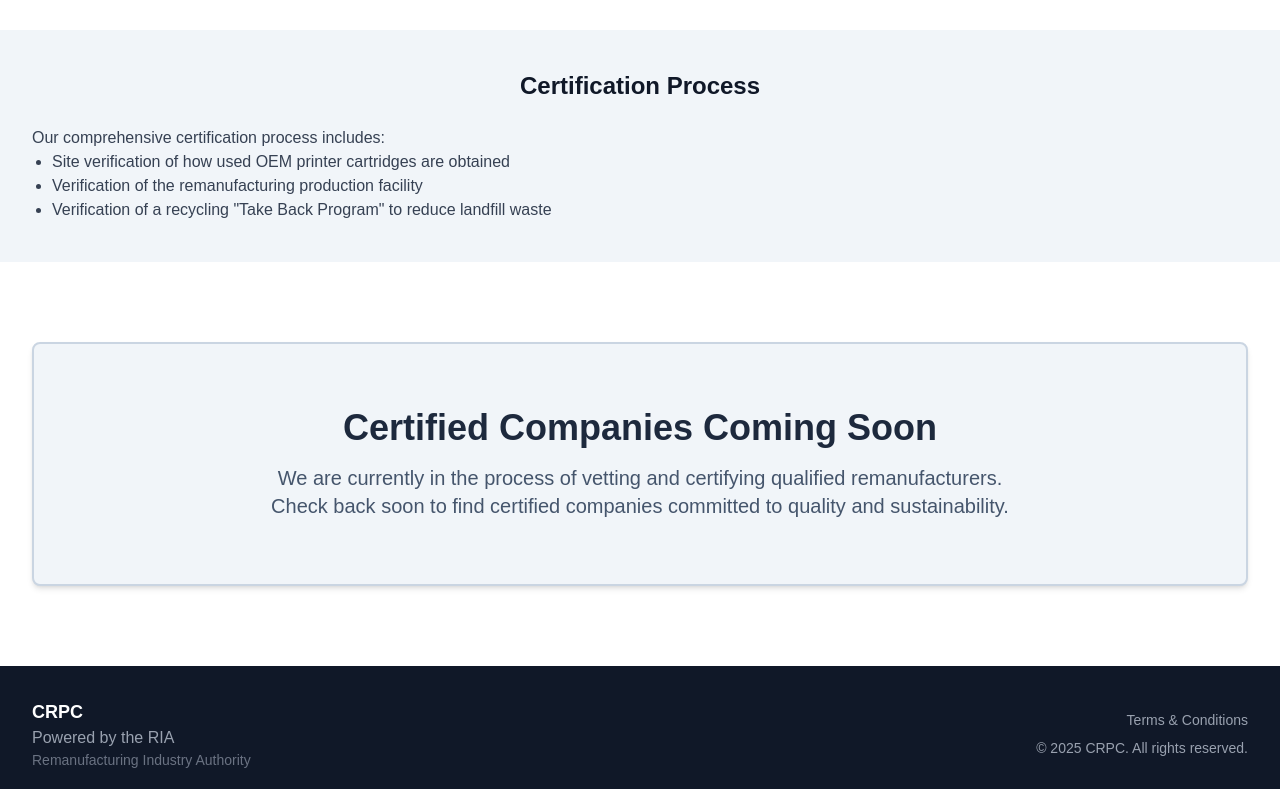
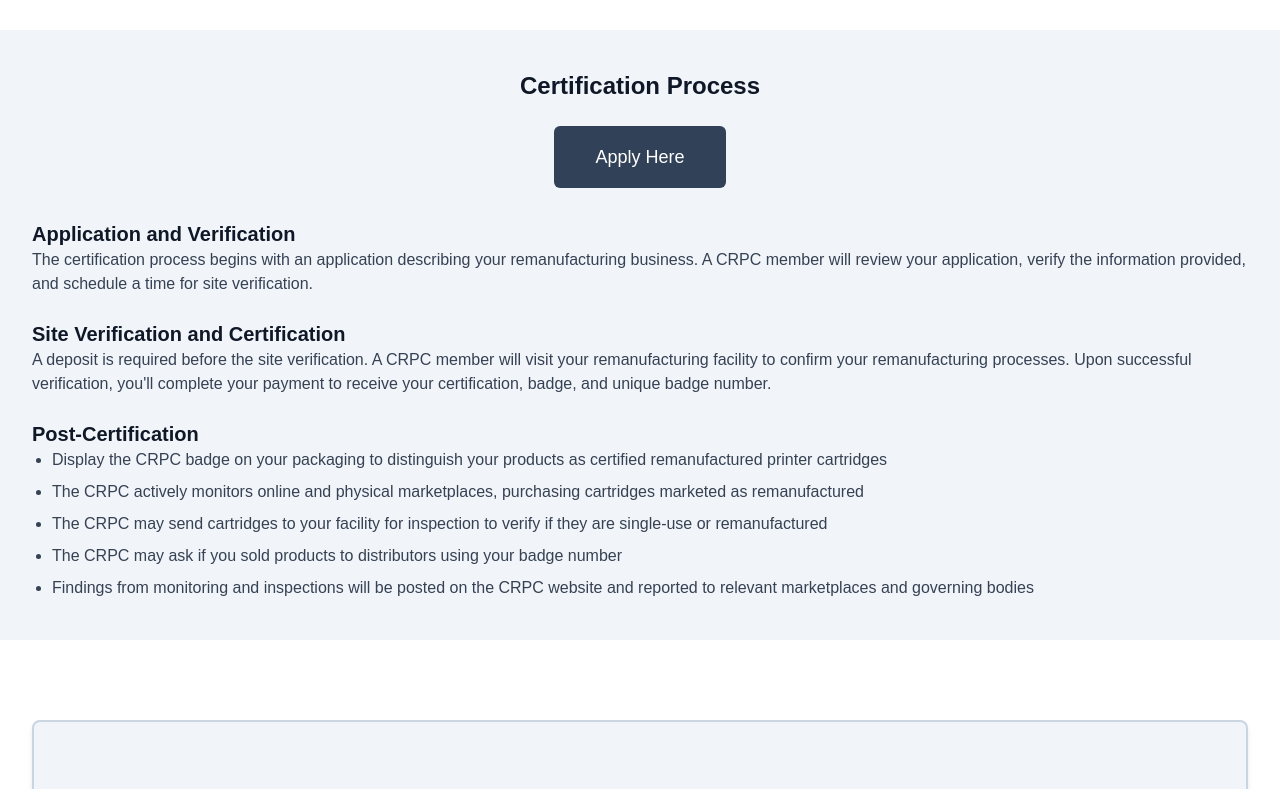
Before and after one commit to correlator/crpc, a Next.js app: page /certified in a window 1280 px wide. Shown: the part 494-1283 px from the top of the page. Built offline with nearby package versions, Linux system fonts and the light colour scheme.

Commit message:
launch cleanup

```diff
--- a/src/app/about/page.tsx
+++ b/src/app/about/page.tsx
@@ -109,16 +109,37 @@
               <div className="w-full">
                 <h3 className="text-white text-2xl font-bold">Scott Hoch</h3>
                 <p className="text-gray-300 font-semibold">Founder &amp; Managing Member</p>
-                <p className="text-gray-200 mt-4">
-                  Scott Hoch brings a wealth of expertise and passion to the CRPC mission. With a Master&apos;s degree in Experimental Physics from Yale University, Scott combines a deep scientific foundation with over 13 years of experience as a seasoned CTO and technology leader building everything from talking coffee machines to internet of things factory monitoring systems. When he discovered the inefficiencies and chaos plaguing the print cartridge remanufacturing industry, Scott felt compelled to act. He has since spearheaded innovative efforts to streamline chip acquisition for remanufacturers and remains a dedicated advocate for the community. Driven by a commitment to sustainability and economic vitality, Scott aims to leave behind a healthier planet and a thriving U.S. workforce for his children and future generations.
-                </p>
-              </div>
-
-              <div className="w-full">
+                <p className="text-gray-200 mt-4"> Scott Hoch brings a unique blend of scientific insight and hands-on innovation to CRPC. With a Master's degree in Experimental Physics from Yale University, Scott has spent over 13 years as a CTO and technology leader, developing everything from IoT-enabled factory systems to AI-driven coffee machines. His journey into the print cartridge remanufacturing space began with a deep dive into its operational inefficiencies and lack of transparency—challenges he felt compelled to address. Scott also led the development of early blockchain-based pilots for supply chain traceability, helping to create new levels of accountability. Passionate about sustainability and local industry, he remains focused on building solutions that support a circular economy and a resilient workforce for future generations. </p>
+                <br></br>
                 <h3 className="text-white text-2xl font-bold">Joseph Bradley</h3>
                 <p className="text-gray-300 font-semibold">Founder &amp; Managing Member</p>
-                <p className="text-gray-200 mt-4">
-                  Joseph Bradley brings a wide variety of experience to the CRPC. From setting up manufacturing plants in the building materials industry, to executive positions at technology companies and building companies in advertising and production Joseph enjoys working with talented people omn hard problems. He believes that a level playing field for competition is critically important in business. Ensuring tight, efficient supply chains with good faith participants is arguably the first step. Joseph looks forward to working within CRPC to develop world class qualification processes and monitoring efforts - ensuring that remanufactured printer cartridges can be trusted by customers everywhere.
+
+<p className="text-gray-200 mt-4"> Joseph Bradley brings decades of diverse business experience to CRPC. He has launched and scaled manufacturing operations in the building materials sector, held executive roles in technology firms, and founded successful ventures in advertising and media production. Joseph holds an MBA from the University of Southern California (USC), where he honed his expertise in competitive strategy and operational systems. He played a key role in integrating blockchain technology into supply chains, where he first met Scott. Joseph is a strong believer in fair competition and sees efficient, trusted supply chains as essential to ethical commerce. At CRPC, he is focused on developing rigorous qualification and monitoring standards to help remanufactured products earn—and keep—customer trust. </p>
+              </div>
+            </div>
+          </div>
+        </div>
+      </div>
+
+      {/* Contact Information section */}
+      <div className="bg-white py-10">
+        <div className="max-w-7xl mx-auto px-4 sm:px-6 lg:px-8">
+          <div className="prose prose-lg mx-auto text-gray-700">
+            <h2 className="text-gray-900 text-2xl font-bold text-center mb-6">Contact Us</h2>
+            <div className="text-center space-y-4">
+              <p className="text-lg">
+                For questions about the certification process, please contact:
+              </p>
+              <div className="space-y-2">
+                <p>
+                  <a href="mailto:scott@thecrpc.com" className="text-slate-700 hover:text-slate-900">
+                    scott@thecrpc.com
+                  </a>
+                </p>
+                <p>
+                  <a href="mailto:joseph@thecrpc.com" className="text-slate-700 hover:text-slate-900">
+                    joseph@thecrpc.com
+                  </a>
                 </p>
               </div>
             </div>
--- a/src/app/certified/page.tsx
+++ b/src/app/certified/page.tsx
@@ -79,14 +79,42 @@
         <div className="max-w-7xl mx-auto px-4 sm:px-6 lg:px-8">
           <div className="prose prose-lg mx-auto text-gray-700">
             <h2 className="text-gray-900 text-2xl font-bold text-center mb-6">Certification Process</h2>
-            <p>
-              Our comprehensive certification process includes:
-            </p>
-            <ul className="list-disc pl-5">
-              <li>Site verification of how used OEM printer cartridges are obtained</li>
-              <li>Verification of the remanufacturing production facility</li>
-              <li>Verification of a recycling &quot;Take Back Program&quot; to reduce landfill waste</li>
-            </ul>
+            <div className="text-center mb-8">
+              <a
+                href="https://form.jotform.com/250728046535155"
+                target="_blank"
+                rel="noopener noreferrer"
+                className="inline-flex items-center px-8 py-3 border border-transparent text-base font-medium rounded-md text-white bg-slate-700 hover:bg-slate-800 md:py-4 md:text-lg md:px-10"
+              >
+                Apply Here
+              </a>
+            </div>
+            <div className="space-y-6">
+              <div>
+                <h3 className="text-xl font-semibold text-gray-900">Application and Verification</h3>
+                <p>
+                  The certification process begins with an application describing your remanufacturing business. A CRPC member will review your application, verify the information provided, and schedule a time for site verification.
+                </p>
+              </div>
+
+              <div>
+                <h3 className="text-xl font-semibold text-gray-900">Site Verification and Certification</h3>
+                <p>
+                  A deposit is required before the site verification. A CRPC member will visit your remanufacturing facility to confirm your remanufacturing processes. Upon successful verification, you'll complete your payment to receive your certification, badge, and unique badge number.
+                </p>
+              </div>
+
+              <div>
+                <h3 className="text-xl font-semibold text-gray-900">Post-Certification</h3>
+                <ul className="list-disc pl-5 space-y-2">
+                  <li>Display the CRPC badge on your packaging to distinguish your products as certified remanufactured printer cartridges</li>
+                  <li>The CRPC actively monitors online and physical marketplaces, purchasing cartridges marketed as remanufactured</li>
+                  <li>The CRPC may send cartridges to your facility for inspection to verify if they are single-use or remanufactured</li>
+                  <li>The CRPC may ask if you sold products to distributors using your badge number</li>
+                  <li>Findings from monitoring and inspections will be posted on the CRPC website and reported to relevant marketplaces and governing bodies</li>
+                </ul>
+              </div>
+            </div>
           </div>
         </div>
       </div>
--- a/src/app/violations/page.tsx
+++ b/src/app/violations/page.tsx
@@ -26,20 +26,22 @@
   return (
     <main className="min-h-screen bg-gray-50">
       {/* Hero Section */}
+      <section className="relative bg-gray-800 py-16">
+        <div className="max-w-7xl mx-auto px-4 sm:px-6 lg:px-8 text-center">
+          <h1 className="text-4xl font-extrabold tracking-tight text-white sm:text-5xl md:text-6xl">
+            Exposing Fakes
+          </h1>
+          <p className="mt-4 max-w-3xl mx-auto text-xl text-gray-300">
+            Identifying ink and toner cartridge brands that falsely label their products as &quot;remanufactured&quot; or make misleading claims about their recyclability.
+          </p>
+        </div>
+      </section>
+
+      {/* Description Section */}
       <section className="py-16 bg-white">
         <div className="max-w-7xl mx-auto px-4 sm:px-6 lg:px-8">
-          <div className="text-center">
-            <h1 className="text-4xl font-extrabold text-gray-900 sm:text-5xl md:text-6xl">
-              Exposing Fakes
-            </h1>
-          </div>
-
-          <div className="mt-8 max-w-3xl mx-auto">
+          <div className="max-w-3xl mx-auto">
             <p className="text-xl text-gray-600 leading-relaxed">
-              The CRPC Certified Remanufactured Printer Cartridge program is committed to identifying ink and toner cartridge brands that falsely label their products as &quot;remanufactured&quot; or make misleading claims about their recyclability.
-            </p>
-
-            <p className="mt-4 text-xl text-gray-600 leading-relaxed">
               Generic printer cartridges are new built products designed to be compatible with original equipment manufacturer (OEM) printers. These cartridges are not recycled by printer cartridge remanufacturers. If marketed as remanufactured or feature environmental claims—like the chasing arrows recycling logo—despite not meeting those standards, they will be listed here.
             </p>
 
@@ -60,6 +62,11 @@
           <h2 className="text-3xl font-bold text-gray-900 mb-8">
             Documented Violations
           </h2>
+          <div className="mb-8 p-4 bg-gray-50 border border-gray-200 rounded-lg">
+            <p className="text-gray-600">
+              Search functionality coming soon. We are developing a feature to help you easily find and verify cartridge brands.
+            </p>
+          </div>
           <div className="grid grid-cols-1 md:grid-cols-2 lg:grid-cols-3 gap-8">
             {fakeCartridges.map((fake) => (
               <div
```
Also changed, not shown: public/images/crpc_badge.png, public/images/crpc_badge¡.png (added).
